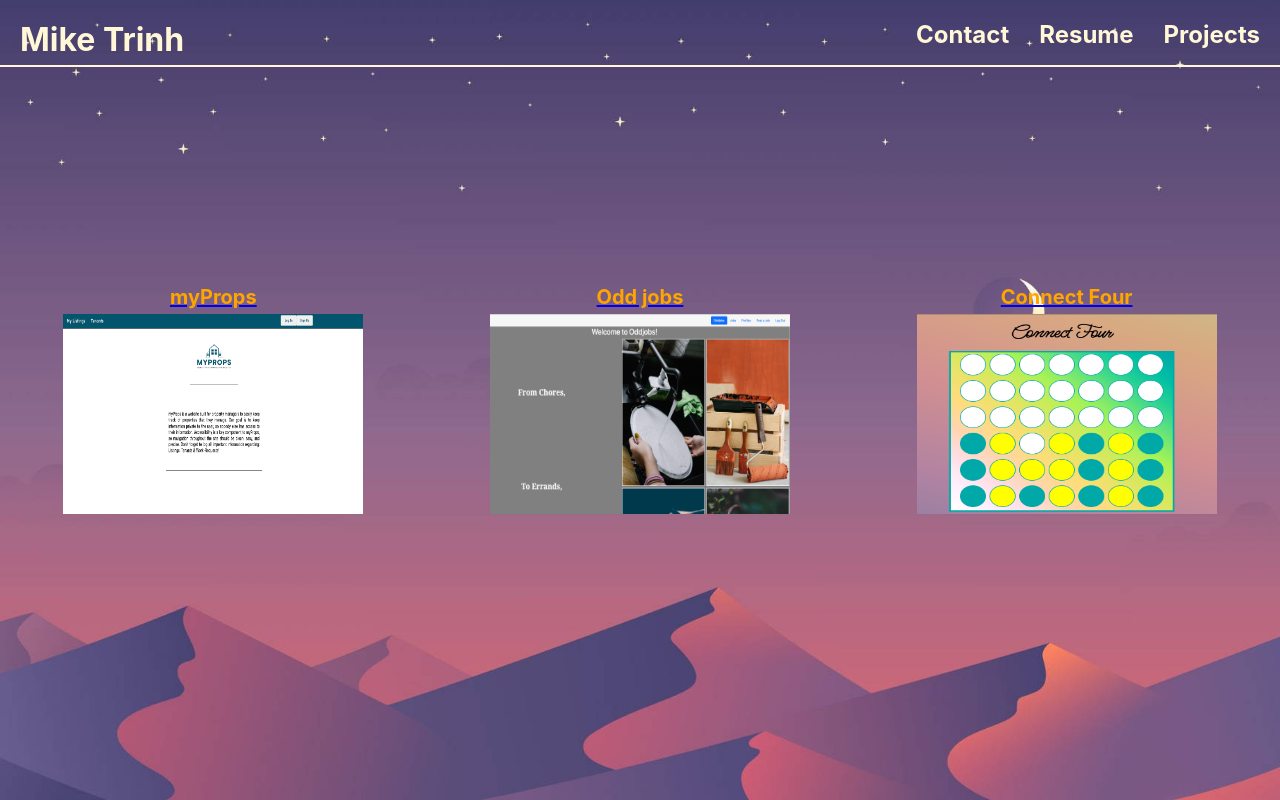
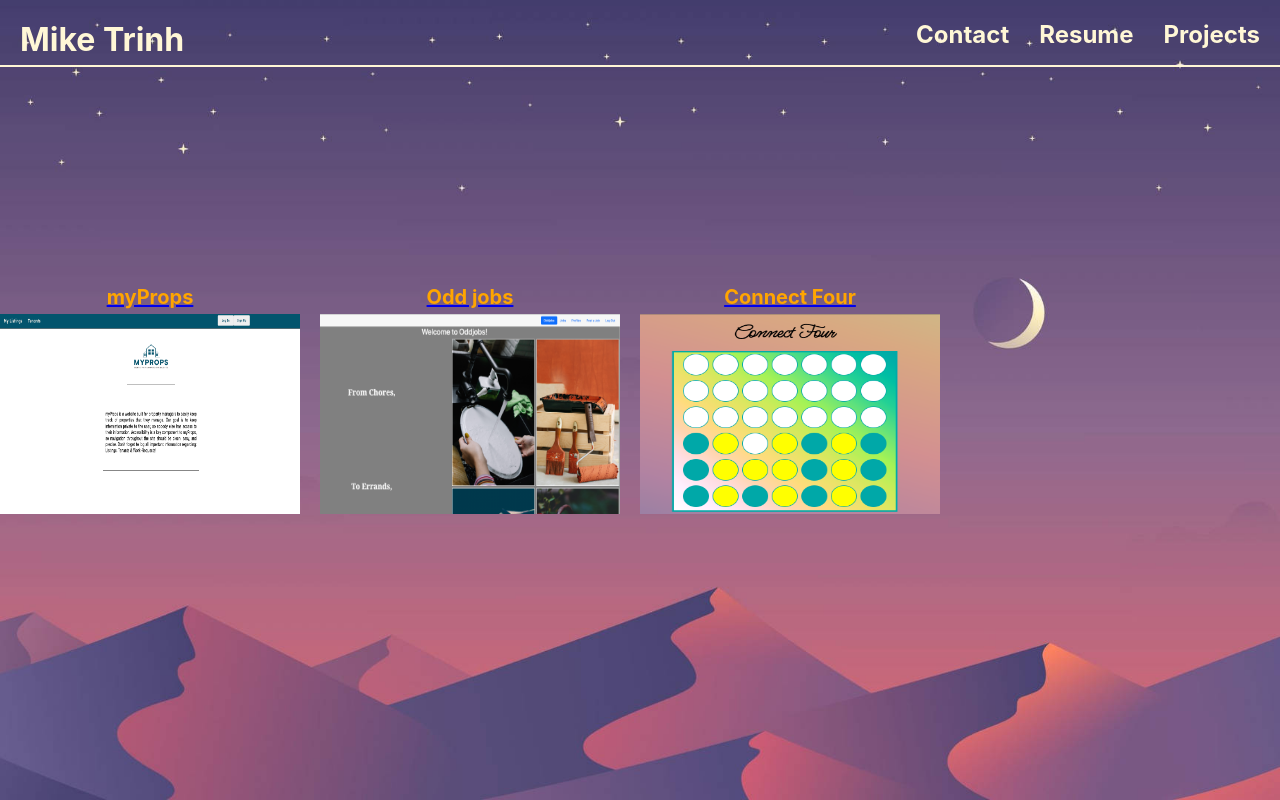
Before and after one commit to hieptrinh96/react-portfolio, a React (Create React App) app: page /projects in a window 1280 px wide. Built offline with nearby package versions, Linux system fonts and the light colour scheme.

Commit message:
fix image layout

```diff
--- a/src/components/ProjectList/ProjectList.css
+++ b/src/components/ProjectList/ProjectList.css
@@ -1,8 +1,10 @@
 .project-container {
   display: flex;
-  justify-content: space-around;
+  justify-content: flex-start;
   align-items: center;
   background-color: none;
+  gap: 20px;
+  height: 100vh;
 }
 
 .project {
--- a/src/components/ProjectPreview/ProjectPreview.css
+++ b/src/components/ProjectPreview/ProjectPreview.css
@@ -11,7 +11,6 @@
 
 .project-container {
   display: flex;
-  height: 100vh;
 }
 
 .image-container {
```
